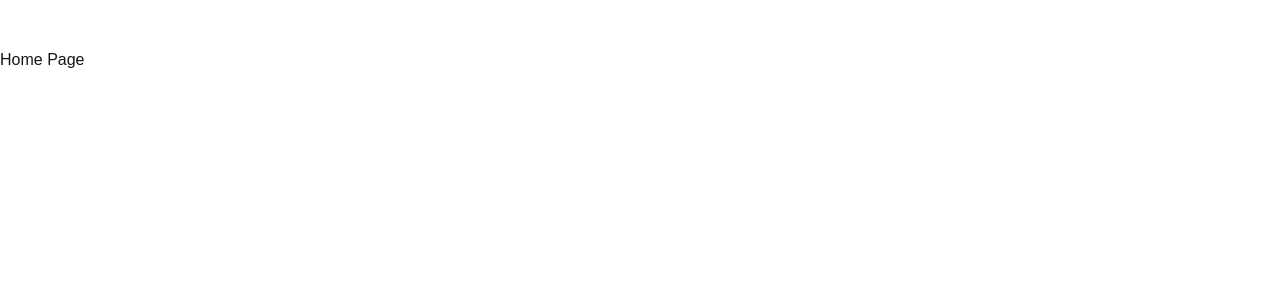
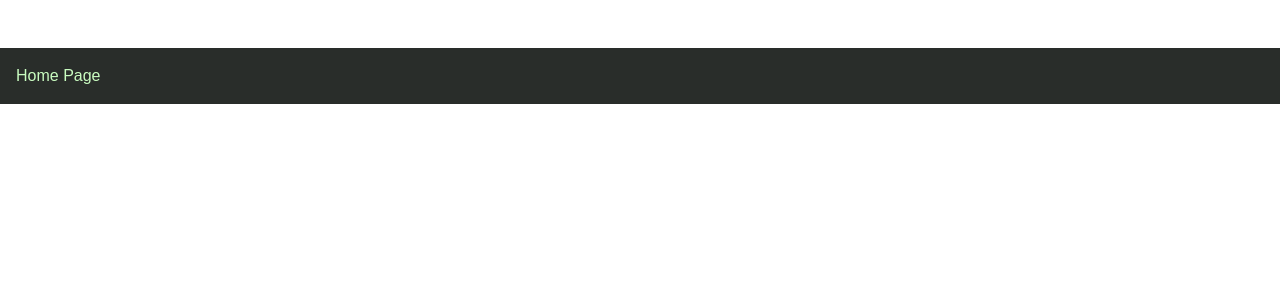
Before and after one commit to blocklessnetwork/bless-ui, a Next.js app: page /home in a window 1280 px wide. Shown: the top 300 px of the page. Built offline with nearby package versions, Linux system fonts and the light colour scheme.

Commit message:
Added theme colors to tailwind config.

```diff
--- a/src/app/home/page.tsx
+++ b/src/app/home/page.tsx
@@ -3,7 +3,9 @@ import * as React from 'react'
 export default function HomePage() {
 	return (
 		<div className="flex-1 mt-12 mb-12 relative">
-			<div className="mx-auto container">Home Page</div>
+			<div className="mx-auto container">
+				<p className="p-4 text-green bg-charcoal">Home Page</p>
+			</div>
 		</div>
 	)
 }
--- a/tailwind.config.ts
+++ b/tailwind.config.ts
@@ -12,6 +12,13 @@ const config: Config = {
 				background: 'var(--background)',
 				foreground: 'var(--foreground)'
 			}
+		},
+		colors: {
+			green: '#C9FCC0',
+			'light-gray': '#CCCAC0',
+			slate: '#F5F5F5',
+			cement: '#AEB3B7',
+			charcoal: '#292D2A'
 		}
 	},
 	plugins: []
```
Also changed, not shown: 1 other file (tests, documents, lock files or other folders).
